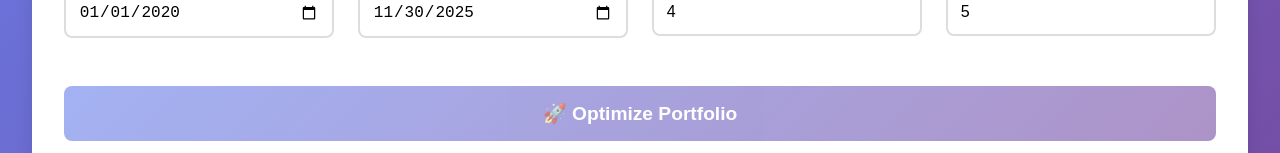
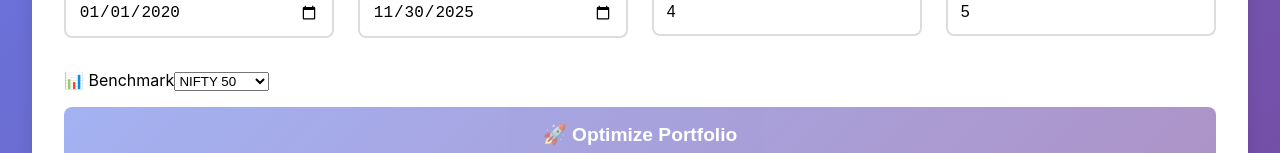
Before and after one commit to sanket9191/portfolio-optimizer-app, a React (Create React App) app in the folder frontend/: page / in a window 1280 px wide. Shown: the part 544-697 px from the top of the page. Built offline with nearby package versions, Linux system fonts and the light colour scheme; no server answers.

Commit message:
Phase 1: Add benchmark selector to frontend

```diff
--- a/frontend/src/App.js
+++ b/frontend/src/App.js
@@ -11,8 +11,10 @@ function App() {
     startDate: '2020-01-01',
     endDate: new Date().toISOString().split('T')[0],
     nClusters: 4,
-    riskFreeRate: 0.05
+    riskFreeRate: 0.05,
+    initialCapital: 100000
   });
+  const [benchmark, setBenchmark] = useState('NIFTY50');
   const [results, setResults] = useState(null);
   const [loading, setLoading] = useState(false);
   const [error, setError] = useState(null);
@@ -33,7 +35,10 @@ function App() {
         start_date: parameters.startDate,
         end_date: parameters.endDate,
         n_clusters: parameters.nClusters,
-        risk_free_rate: parameters.riskFreeRate
+        risk_free_rate: parameters.riskFreeRate,
+        initial_capital: parameters.initialCapital,
+        benchmark: benchmark,
+        max_weight: 0.25
       });
 
       setResults(data);
@@ -63,6 +68,21 @@ function App() {
             onParametersChange={setParameters}
           />
 
+          <div className="form-group">
+            <label className="form-label">
+              📊 Benchmark
+              <select
+                value={benchmark}
+                onChange={e => setBenchmark(e.target.value)}
+                className="form-select"
+              >
+                <option value="NIFTY50">NIFTY 50</option>
+                <option value="NIFTYBANK">NIFTY Bank</option>
+                <option value="NIFTY500">NIFTY 500</option>
+              </select>
+            </label>
+          </div>
+
           <button
             className="optimize-button"
             onClick={handleOptimize}
```
